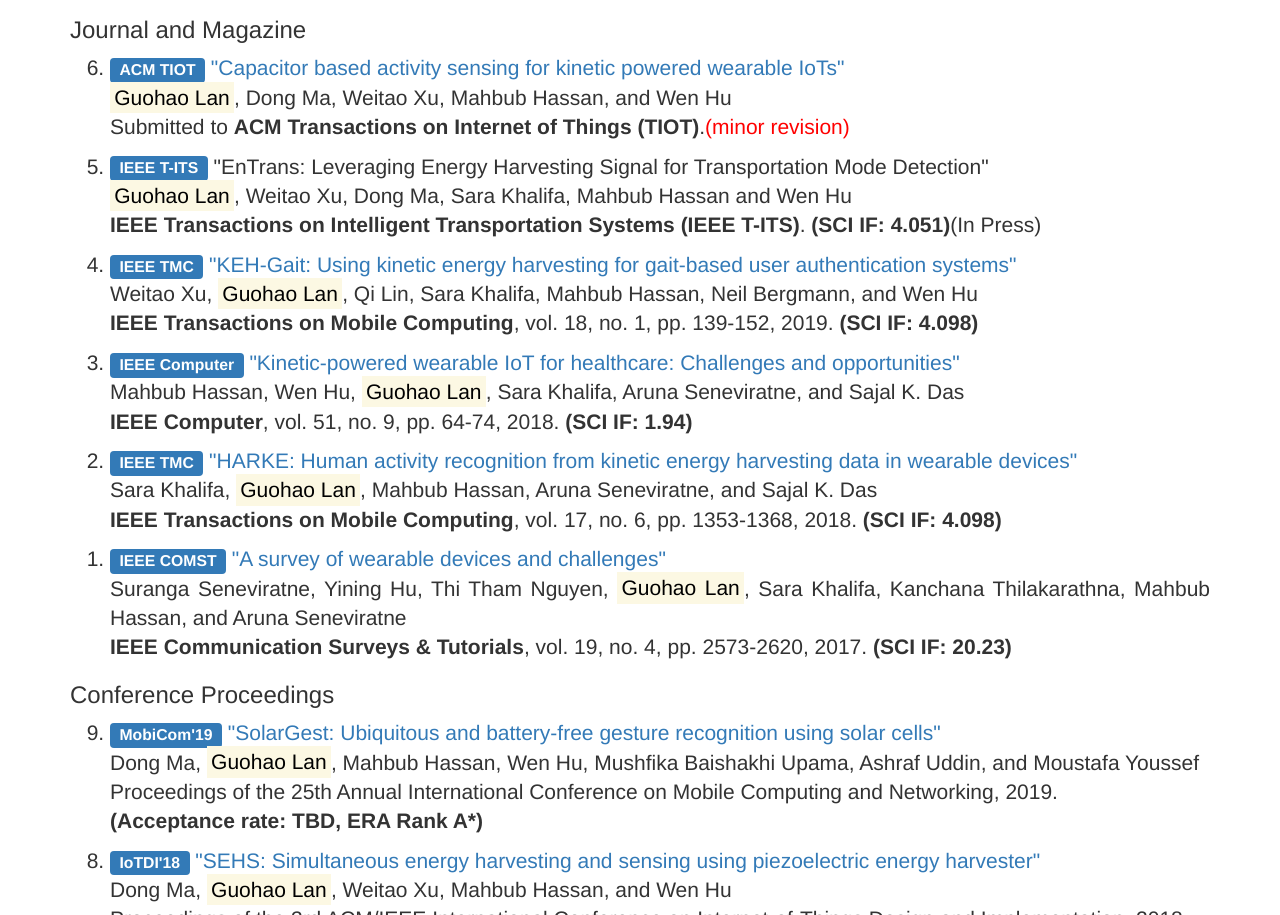
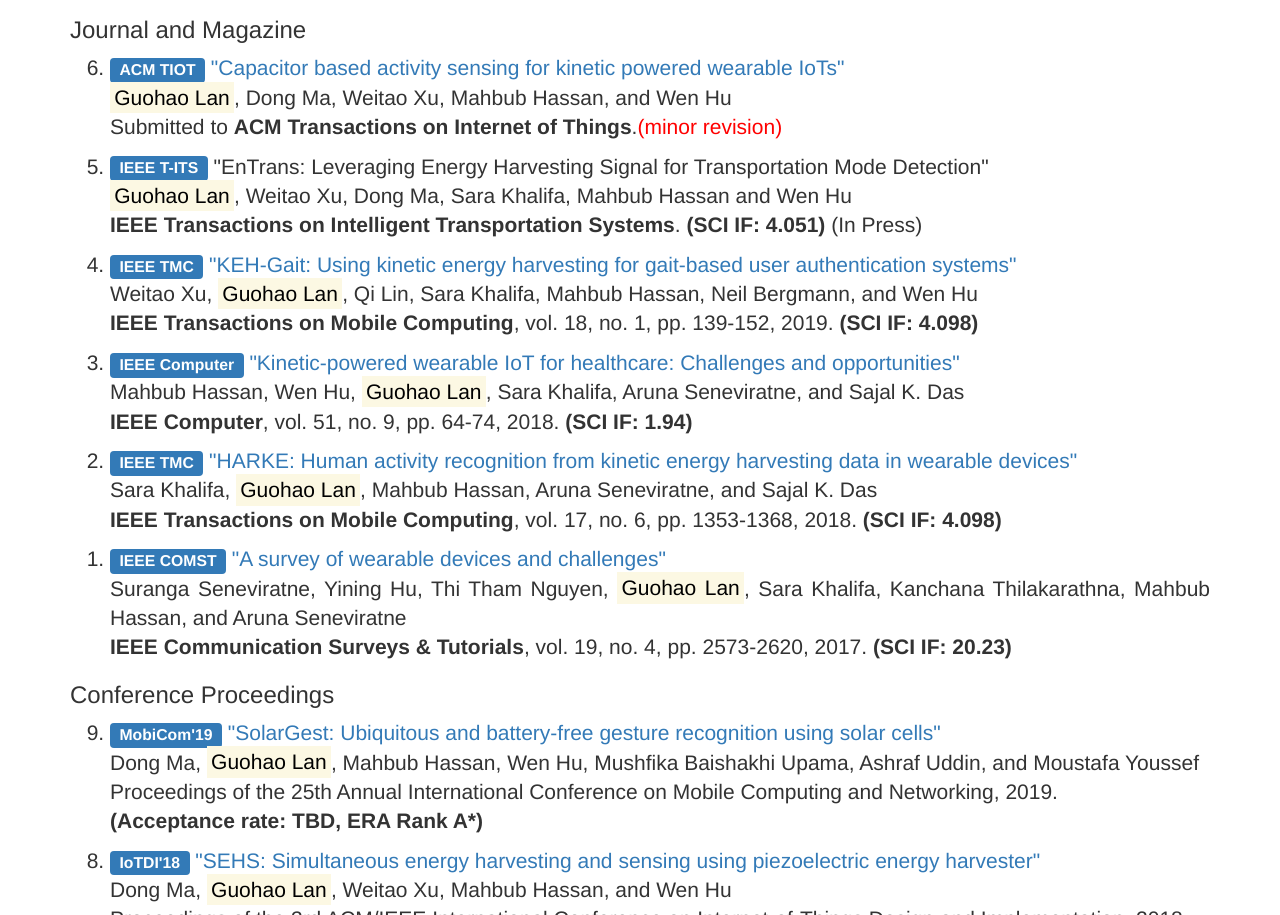
Before and after one commit to languohao/home, a plain HTML site: page index.html in a window 1280 px wide. Shown: the part 1068-1983 px from the top of the page. Drawn offline with Linux system fonts and the light colour scheme.

Commit message:
Add files via upload

```diff
--- a/index.html
+++ b/index.html
@@ -341,10 +341,10 @@
 
                           <li><span class="label label-primary">ACM TIOT</span> <a target="_blank" href="https://arxiv.org/abs/1806.07055">"Capacitor based activity sensing for kinetic powered wearable IoTs"</a><br>
 						  <mark>Guohao Lan</mark>, Dong Ma, Weitao Xu, Mahbub Hassan, and Wen Hu<br>
-						  Submitted to <b>ACM Transactions on Internet of Things (TIOT)</b>.<font color="red">(minor revision)</font></li><p></p>
+						  Submitted to <b>ACM Transactions on Internet of Things</b>.<font color="red">(minor revision)</font></li><p></p>
                           <li><span class="label label-primary">IEEE T-ITS</span> "EnTrans: Leveraging Energy Harvesting Signal for Transportation Mode Detection"<br>
 						  <mark>Guohao Lan</mark>, Weitao Xu, Dong Ma, Sara Khalifa, Mahbub Hassan and Wen Hu<br>
-						  <b>IEEE Transactions on Intelligent Transportation Systems (IEEE T-ITS)</b>. <b>(SCI IF: 4.051)</b><font>(In Press)</font></li><p></p>
+						  <b>IEEE Transactions on Intelligent Transportation Systems</b>. <b>(SCI IF: 4.051)</b><font> (In Press)</font></li><p></p>
                             </li>
 						  <li><span class="label label-primary">IEEE TMC</span> <a target="_blank" href="https://ieeexplore.ieee.org/document/8344494">"KEH-Gait: Using kinetic energy harvesting for gait-based user authentication systems"</a><br>
 						  Weitao Xu, <mark>Guohao Lan</mark>, Qi Lin, Sara Khalifa, Mahbub Hassan, Neil Bergmann, and Wen Hu<br>
```
